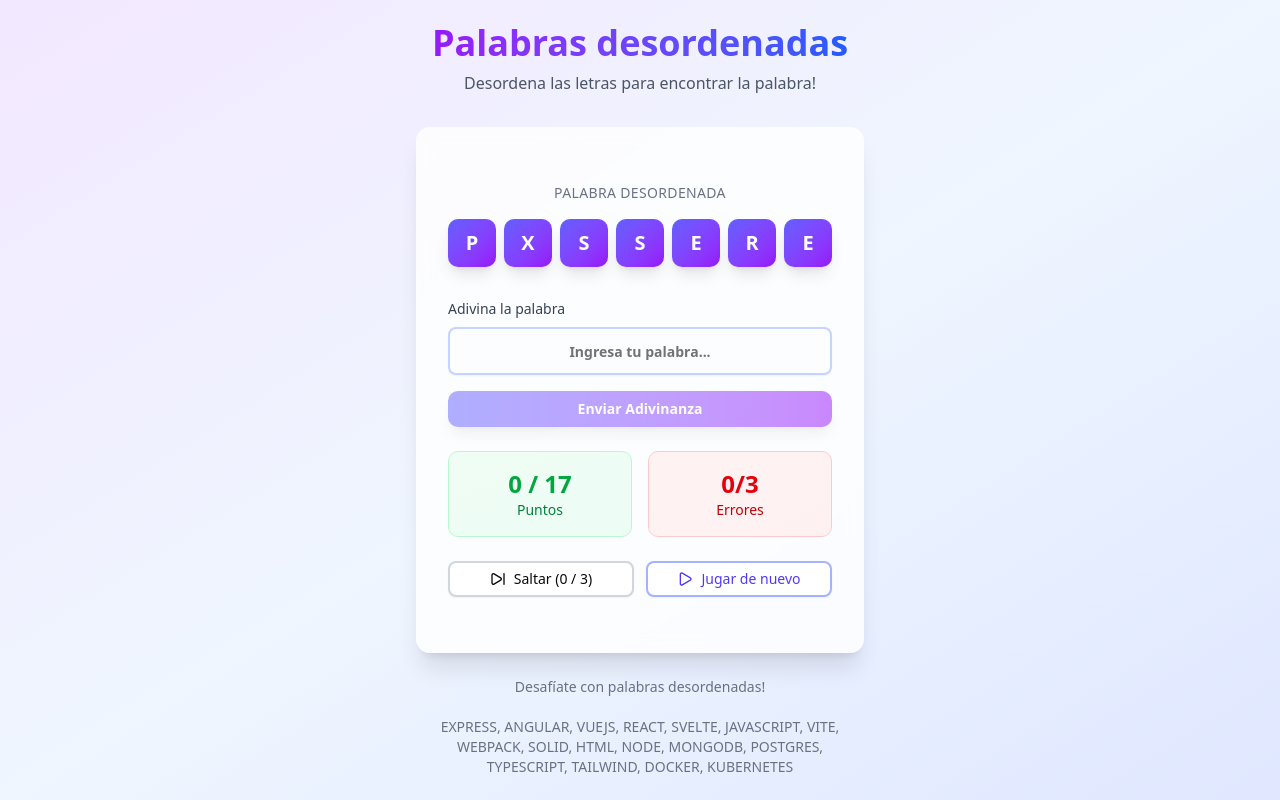
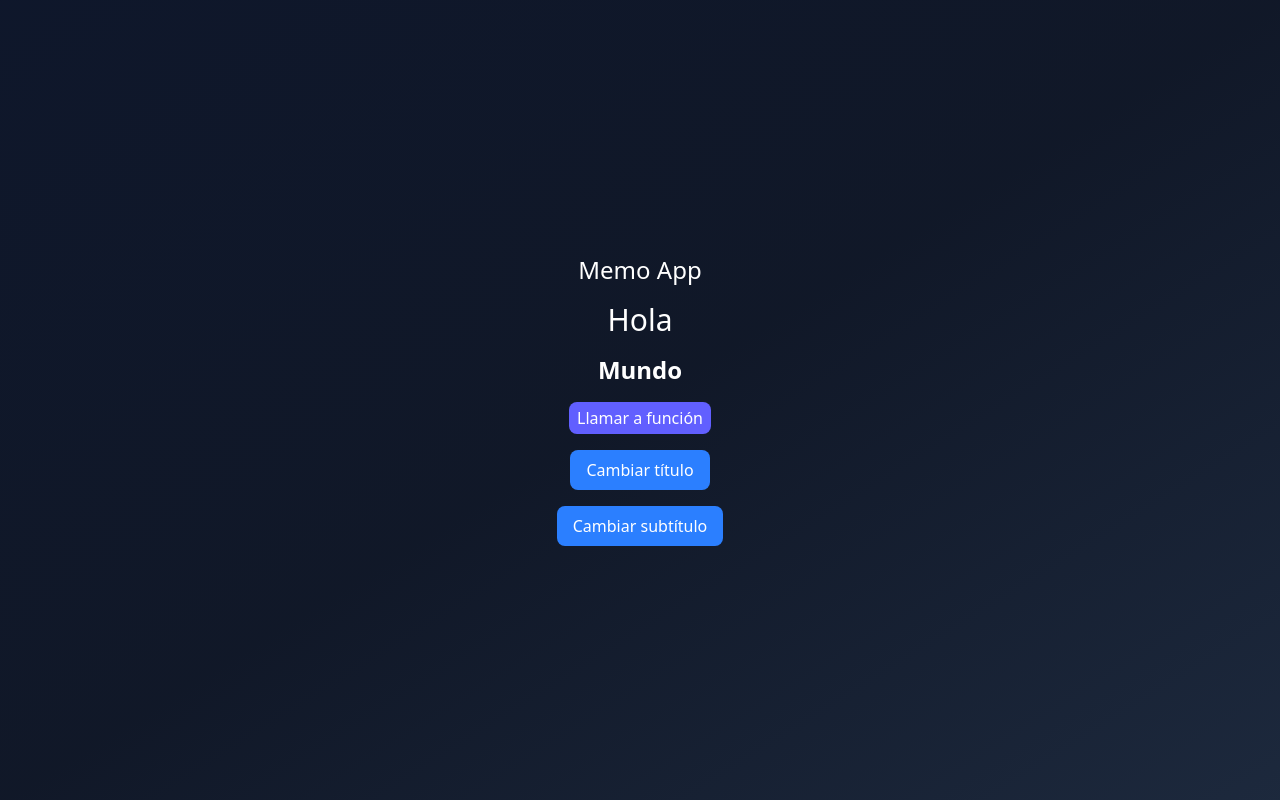
Before and after one commit to virginiar/react-hooks-app, a React (Vite) app: page / in a window 1280 px wide. Built offline with nearby package versions, Linux system fonts and the light colour scheme.

Commit message:
Implementando MemoHook con memo y useCallback para memorizar componentes y funciones

```diff
--- /dev/null
+++ b/src/06-memos/MemoHook.tsx
@@ -0,0 +1,53 @@
+// La alternativa actual es usar React Compiler
+
+import { useCallback, useState } from "react";
+
+import { MyTitle } from "./ui/MyTitle";
+import { MySubtitle } from "./ui/MySubtitle";
+
+// No hace falta memorizarla porque está fuera del componente
+// y no se re-renderiza
+/* const handleMyApiCall = (myValue: string) => {
+  console.log('Llamar a mi API ' + myValue);
+}; */
+
+export const MemoHook = () => {
+  const [title, setTitle] = useState("Hola");
+  const [subtitle, setSubtitle] = useState("Mundo");
+
+  // useCallback memoriza funciones, evitando la
+  // re-renderización del subtítulo al cambiar el título
+  const handleMyAPICall = useCallback(() => {
+    console.log("Llamar a mi API - ", subtitle);
+  }, [subtitle]);
+
+
+  return (
+    <div className="bg-gradient flex flex-col gap-4">
+      <h1 className="text-2xl font-thin text-white">Memo App</h1>
+
+      <MyTitle title={title} />
+      <MySubtitle subtitle={subtitle} callMyAPI={handleMyAPICall}/>
+
+      <button
+        className="bg-blue-500 text-white px-4 py-2 rounded-md cursor-pointer"
+        onClick={() => {
+          setTitle("Hello " + new Date().getTime());
+        }}
+      >
+        Cambiar título
+      </button>
+      <button
+        className="bg-blue-500 text-white px-4 py-2 rounded-md cursor-pointer"
+        /* onClick={() => {
+          setSubtitle("World " + new Date().getTime());
+        }} */
+        onClick={() => {
+          setSubtitle("World");
+        }}
+      >
+        Cambiar subtítulo
+      </button>
+    </div>
+  );
+};
--- /dev/null
+++ b/src/06-memos/ui/MySubtitle.tsx
@@ -0,0 +1,24 @@
+import { memo } from "react";
+
+interface Props {
+  subtitle: string;
+  callMyAPI: () => void;
+  // callMyAPI: (myValue: string) => void;
+}
+
+export const MySubtitle = memo(({ subtitle, callMyAPI }: Props) => {
+  console.log("MySubtitle re-render");
+
+  return (
+    <>
+      <h6 className="text-2xl font-bold">{subtitle}</h6>
+
+      <button
+        className="bg-indigo-500 text-white px-2 py-1 rounded-md cursor-pointer"
+        onClick={callMyAPI}
+      >
+        Llamar a función
+      </button>
+    </>
+  );
+});
--- /dev/null
+++ b/src/06-memos/ui/MyTitle.tsx
@@ -0,0 +1,12 @@
+import React from "react";
+
+interface Props {
+  title: string;
+}
+
+// Memo evita re-renderizaciones cuando no cambian las props
+export const MyTitle = React.memo(({ title }: Props) => {
+  console.log("MyTitle re-render");
+
+  return <h1 className="text-3xl">{title}</h1>;
+});
--- a/src/main.tsx
+++ b/src/main.tsx
@@ -8,7 +8,8 @@
 // import { PokemonPage } from "./03-examples/PokemonPage.tsx";
 // import { FocusScreen } from "./04-useRef/FocusScreen.tsx";
 // import { TasksApp } from "./05-useReducer/TaskApp.tsx";
-import { ScrambleWords } from "./05-useReducer/ScrambleWords.tsx";
+// import { ScrambleWords } from "./05-useReducer/ScrambleWords.tsx";
+import { MemoHook } from "./06-memos/MemoHook.tsx";
 
 import "./index.css";
 
@@ -21,6 +22,7 @@
     {/* <PokemonPage /> */}
     {/* <FocusScreen /> */}
     {/* <TasksApp /> */}
-    <ScrambleWords />
+    {/* <ScrambleWords /> */}
+    <MemoHook />
   </StrictMode>,
 );
```
